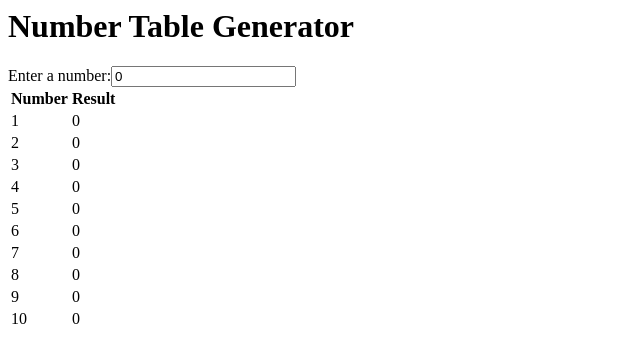
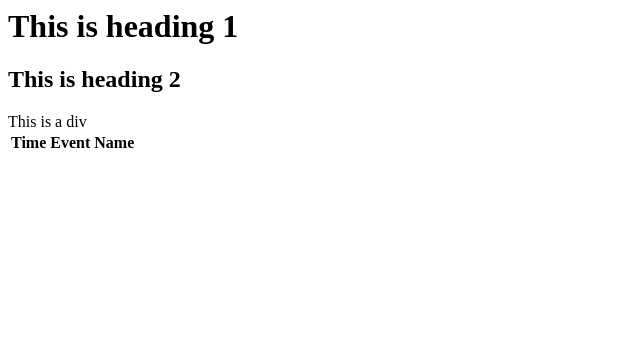
Before and after one commit to mondalnilavra13/react-code-snippets, a React (Create React App) app: page / in a window 1280 px wide. Shown: the top 362 px of the page, without its empty margins (0-640 px from the left). Built offline with nearby package versions, Linux system fonts and the light colour scheme.

Commit message:
1 file modified

```diff
--- a/src/App.js
+++ b/src/App.js
@@ -1,4 +1,4 @@
-import React, { useState } from 'react';
+/*import React, { useState } from 'react';
 
 function App() {
   const [number, setNumber] = useState(0);
@@ -38,7 +38,7 @@ function App() {
 
 export default App;
 
-
+*/
 ///
 /*
 import React, { useState } from 'react';
@@ -87,3 +87,48 @@ function App() {
 
 export default App;
 */
+
+import { useState } from "react";
+import React from "react"
+
+function App() {
+  const [logs, setLogs] = useState([]);
+
+  const handleMouseOver = () => {
+    const newLog = { time: new Date().toLocaleString(), eventName: "in" };
+    setLogs((prevLogs) => [...prevLogs, newLog]);
+  };
+
+  const handleMouseOut = () => {
+    const newLog = { time: new Date().toLocaleString(), eventName: "out" };
+    setLogs((prevLogs) => [...prevLogs, newLog]);
+  };
+
+  return (
+    <div>
+      <h1 onMouseOver={handleMouseOver} onMouseOut={handleMouseOut}>
+        This is heading 1
+      </h1>
+      <h2>This is heading 2</h2>
+      <div>This is a div</div>
+      <table>
+        <thead>
+          <tr>
+            <th>Time</th>
+            <th>Event Name</th>
+          </tr>
+        </thead>
+        <tbody>
+          {logs.map((log, index) => (
+            <tr key={index}>
+              <td>{log.time}</td>
+              <td>{log.eventName}</td>
+            </tr>
+          ))}
+        </tbody>
+      </table>
+    </div>
+  );
+}
+
+export default App;
```
